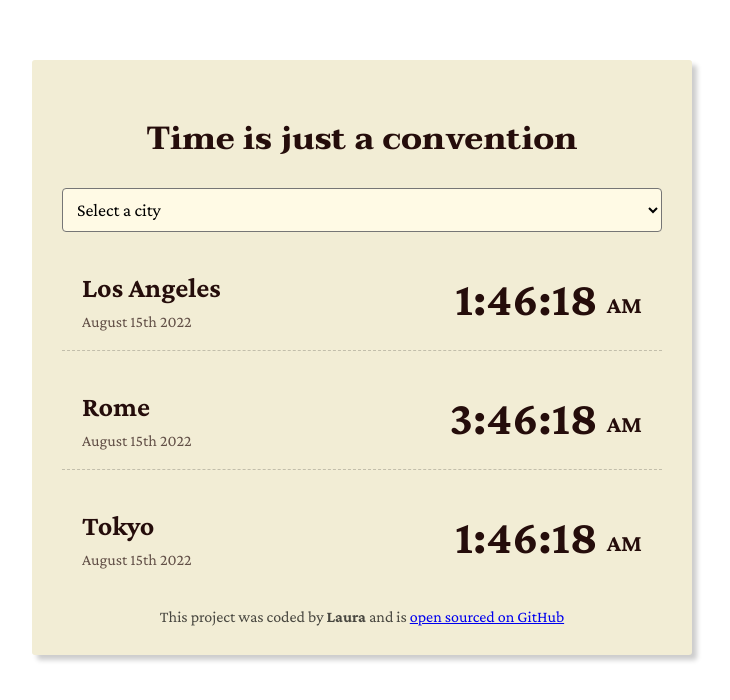
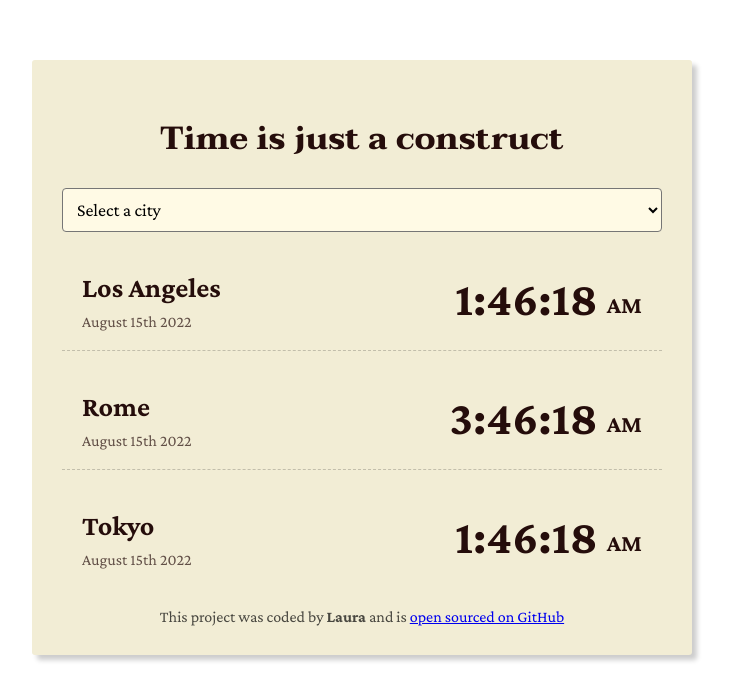
Before and after one commit to laumo15/world-clock, a plain HTML site: page index.html in a window 1280 px wide. Shown: the whole page, without its empty margins (278-1008 px from the left). Drawn offline with nearby package versions, Linux system fonts and the light colour scheme; a script that the page names is missing.

Commit message:
Copy update

```diff
--- a/index.html
+++ b/index.html
@@ -8,11 +8,11 @@
     <link rel="stylesheet" href="css/style.css" />
     <script src="https://cdnjs.cloudflare.com/ajax/libs/moment.js/2.29.4/moment.min.js"></script>
     <script src="https://cdnjs.cloudflare.com/ajax/libs/moment-timezone/0.5.40/moment-timezone-with-data-1970-2030.min.js"></script>
-    <title>Time is just a convention</title>
+    <title>Time is just a construct</title>
 </head>
 <body>
     <div class="container">
-        <h1>Time is just a convention</h1>
+        <h1>Time is just a construct</h1>
         <select id="city">
             <option value="">Select a city</option>
             <option value="current">My timezone</option>
```
